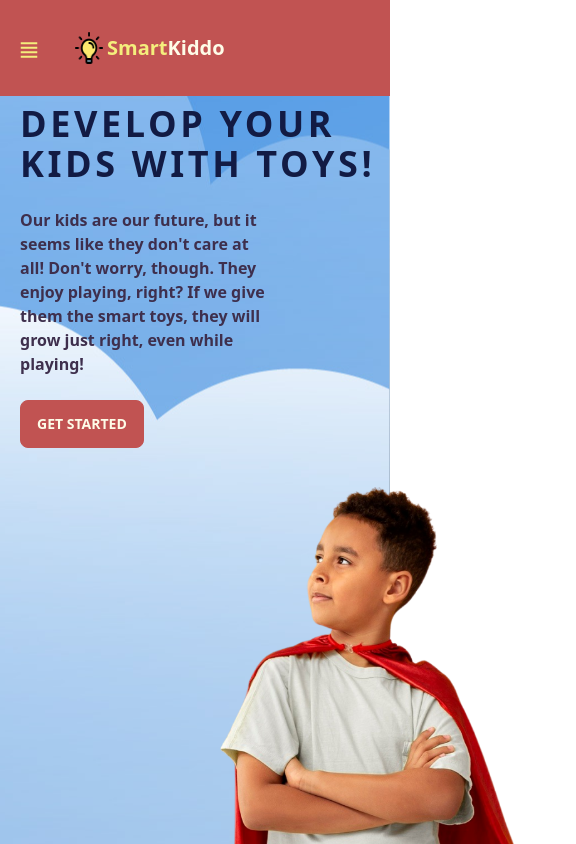
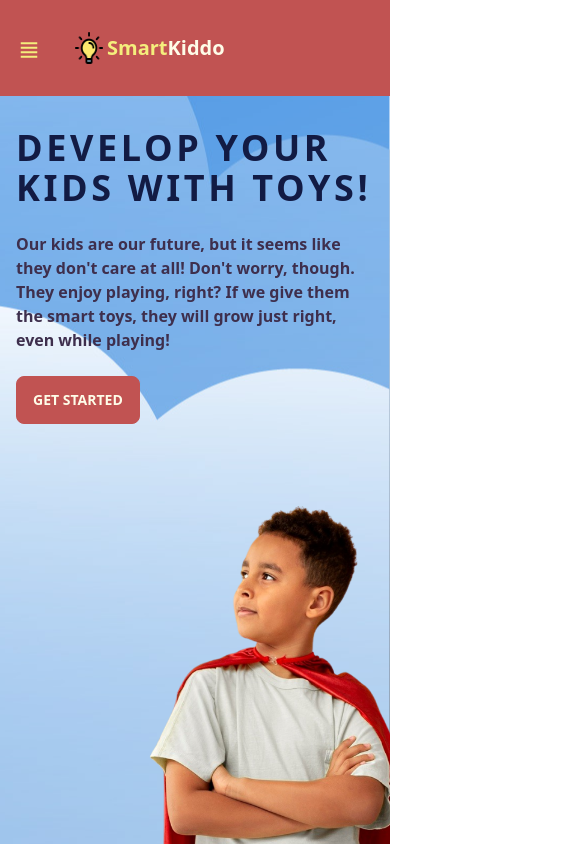
Before and after one commit to Salman-165324/smart-kiddo-toy-market-place-client, a React (Vite) app: page / in a window 390 px wide. Shown: the top 844 px of the page, 576 px wide, since content can reach past the window. Built offline with nearby package versions, Linux system fonts and the light colour scheme; no server answers.

Commit message:
Fixed responsiveness issue of the bakcground image and added parralex effect

```diff
--- a/src/Components/Pages/HomePage/Hero.jsx
+++ b/src/Components/Pages/HomePage/Hero.jsx
@@ -1,29 +1,32 @@
-
-
-import heroBg from '../../../assets/heroBg.jpg';
-import heroCharacter from '../../../assets/heroCharacter.png'
-import clouds from '../../../assets/clouds.json'
+import heroBg from "../../../assets/heroBg.jpg";
+import heroCharacter from "../../../assets/heroCharacter.png";
+import clouds from "../../../assets/clouds.json";
 import Lottie from "lottie-react";
 
 const Hero = () => {
   return (
-
-        <div className='min-h-screen object-cover bg-right	bg-no-repeat relative ' style={{ backgroundImage: `url(${heroBg})` }}>
-            <div className='secondary-container h-screen flex pt-2 lg:items-center'>
-
-                <div className='ml-5 lg:ml-7 lg:px-4'>
+    <div
+      className="h-fit back bg-fixed md:h-[65vh] lg:min-h-screen object-cover bg-right bg-no-repeat relative overflow-hidden"
+      style={{ backgroundImage: `url(${heroBg})` }}
+    >
+      <div className="secondary-container h-screen flex pt-8 md:pt-10 xl:pt-2 xl:items-center">
+        <div className="px-4 md:ml-0 lg:ml-7 lg:px-4 xl:w-[60%]">
           {/* <Lottie className=' h-[600px] w-[500px] absolute -top-[30vh] -left-16 block' animationData={clouds} /> */}
-                    <h1 className="text-4xl hidden md:block  md:text-6xl tracking-widest font-bold text-[#121b44] uppercase">Develop your kids <br /> with toys!</h1>
-                    <h1 className="text-4xl md:hidden  md:text-6xl tracking-widest font-bold text-[#121b44] uppercase">Develop your kids with toys!</h1>
-                    <p className="py-6 w-4/6 md:w-1/2 md:text-xl font-semibold text-[#3e2f4d]">{`Our kids are our future, but it seems like they don't care at all! Don't worry, though. They enjoy playing, right? If we give them the smart toys, they will grow just right, even while playing!`}</p>
+          {/* <h1 className="text-4xl hidden lg:block  md:text-6xl tracking-widest font-bold text-[#121b44] uppercase">Develop your kids <br /> with toys!</h1> */}
+          <h1 className="text-4xl  md:text-6xl tracking-widest font-bold text-[#121b44] uppercase">
+            Develop your kids with toys!
+          </h1>
+          <p className="py-6  md:text-xl font-semibold text-[#3e2f4d] md:w-[70%] ">{`Our kids are our future, but it seems like they don't care at all! Don't worry, though. They enjoy playing, right? If we give them the smart toys, they will grow just right, even while playing!`}</p>
           <button className="primary-button">Get Started</button>
         </div>
-                {/* <div className='absolute inset-0 bg-black opacity-10'></div> */}
-
+        {/* <div className='absolute inset-0 bg-yellow-200 opacity-30'></div> */}
       </div>
 
-            <div>
-                <img src={heroCharacter} className="overflow-hidden max-w-[440px]  sm:max-w-lg md:max-w-lg lg:max-w-xl xl:max-w-2xl 2xl:max-w-3xl absolute bottom-0 -right-[22vh] md:-right-[15vh] xl:right-[8vh] max-h-[95vh]" />
+      <div className="">
+        <img
+          src={heroCharacter}
+          className="max-w-[50vh]  sm:max-w-lg md:max-w-lg lg:max-w-xl xl:max-w-2xl 2xl:max-w-3xl absolute bottom-0 -right-[12vh] md:-right-[10vh] xl:right-[1vh] max-h-[60vh]"
+        />
       </div>
     </div>
   );
--- a/src/Components/Pages/HomePage/Home.jsx
+++ b/src/Components/Pages/HomePage/Home.jsx
@@ -10,7 +10,7 @@ import Testimonial from "./Testimonial";
 const Home = () => {
 
     return (
-        <div>
+        <div className="overflow-hidden">
             <Hero></Hero>
             <ShoppingByCategory></ShoppingByCategory>
             <Gallery ></Gallery>
```
Lines whose indentation alone changed are shown as unchanged.
